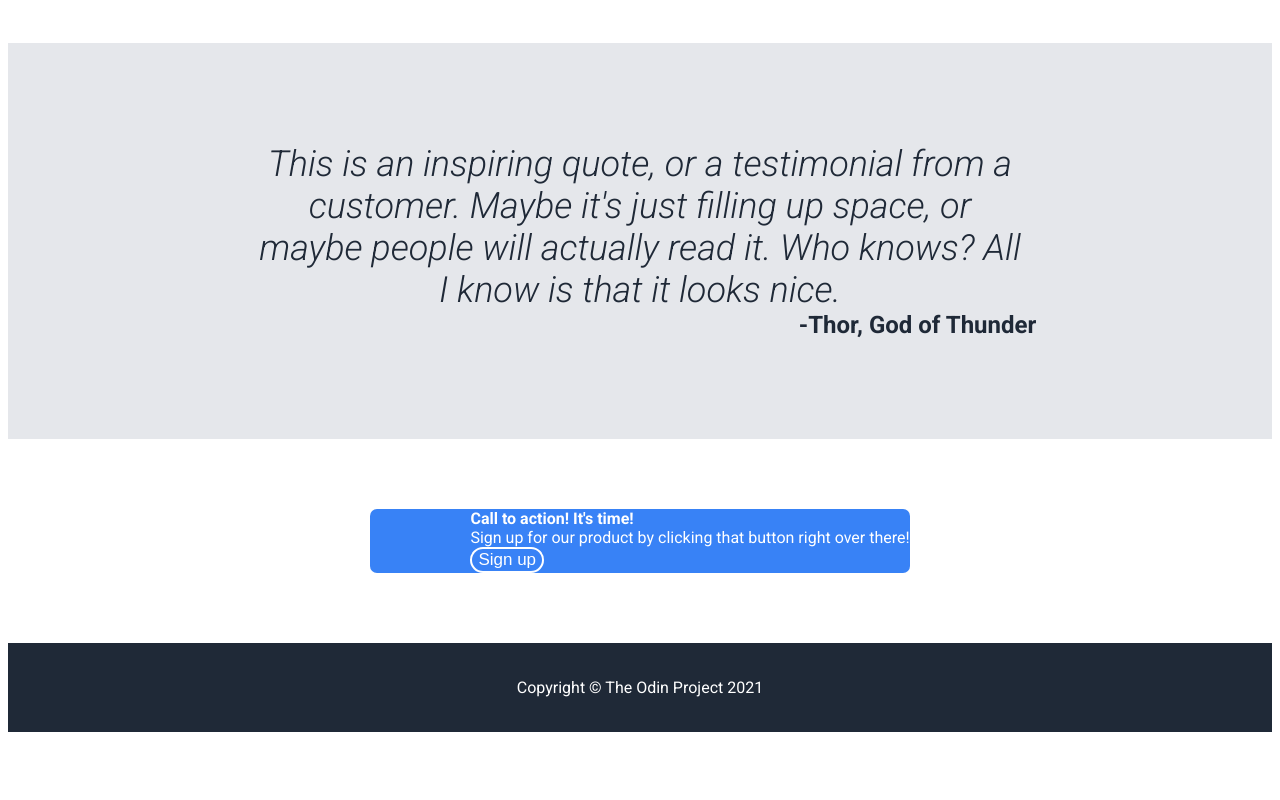
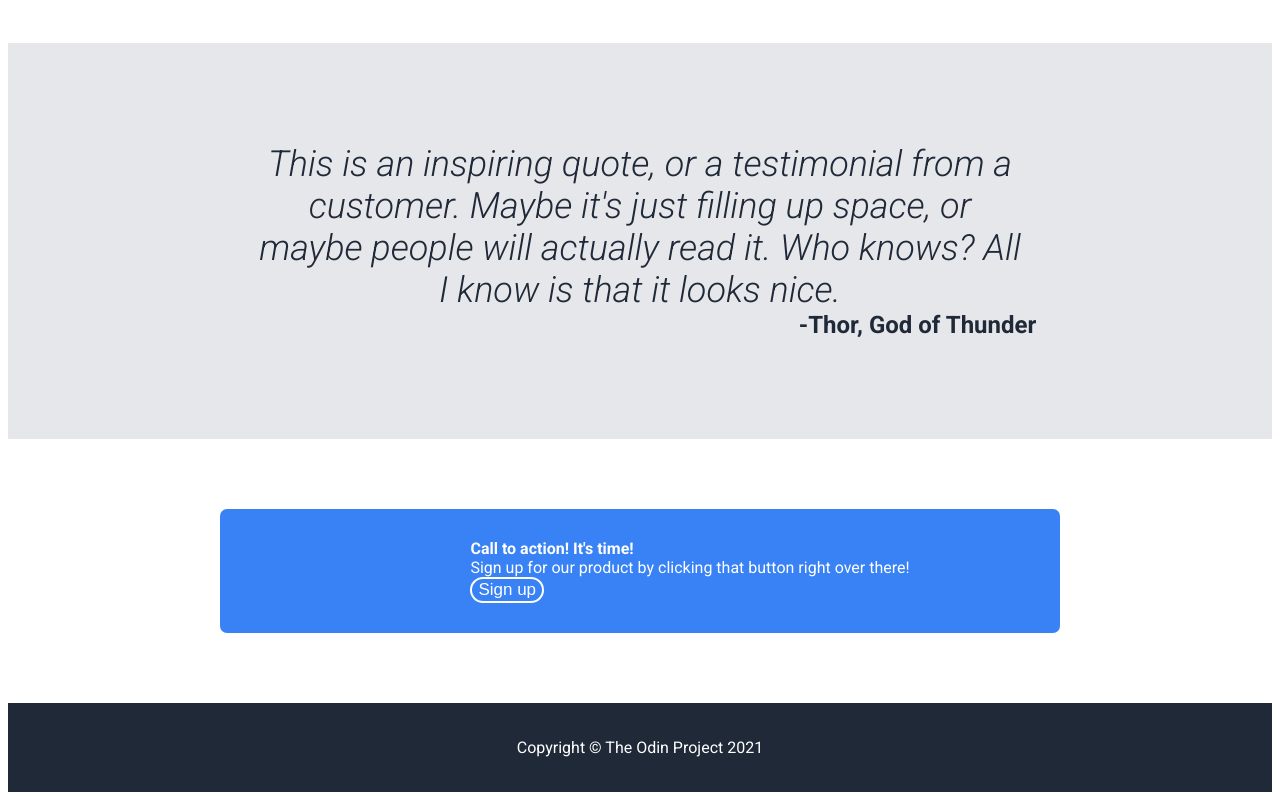
Before and after one commit to mirai64/landing-page-top, a plain HTML site: page index.html in a window 1280 px wide. Shown: the part 972-1772 px from the top of the page. Before the commit the page ends 1712 px from the top, so only its background shows below. Drawn offline with Linux system fonts and the light colour scheme.

Commit message:
Added padding to blue-box in CSS

```diff
--- a/styles/index.css
+++ b/styles/index.css
@@ -84,13 +84,17 @@ img {
     color: white;
     margin-top: 70px;
     margin-bottom: 70px;
-    align-items: center;
+    flex-direction: row;
     justify-content: center;
 }
 
 .blue-box {
     background-color: #3882F6;
     border-radius: 7px;
+    padding-left: 150px;
+    padding-right: 150px;
+    padding-top: 30px;
+    padding-bottom: 30px;
     align-items: center;
 }
 
```
